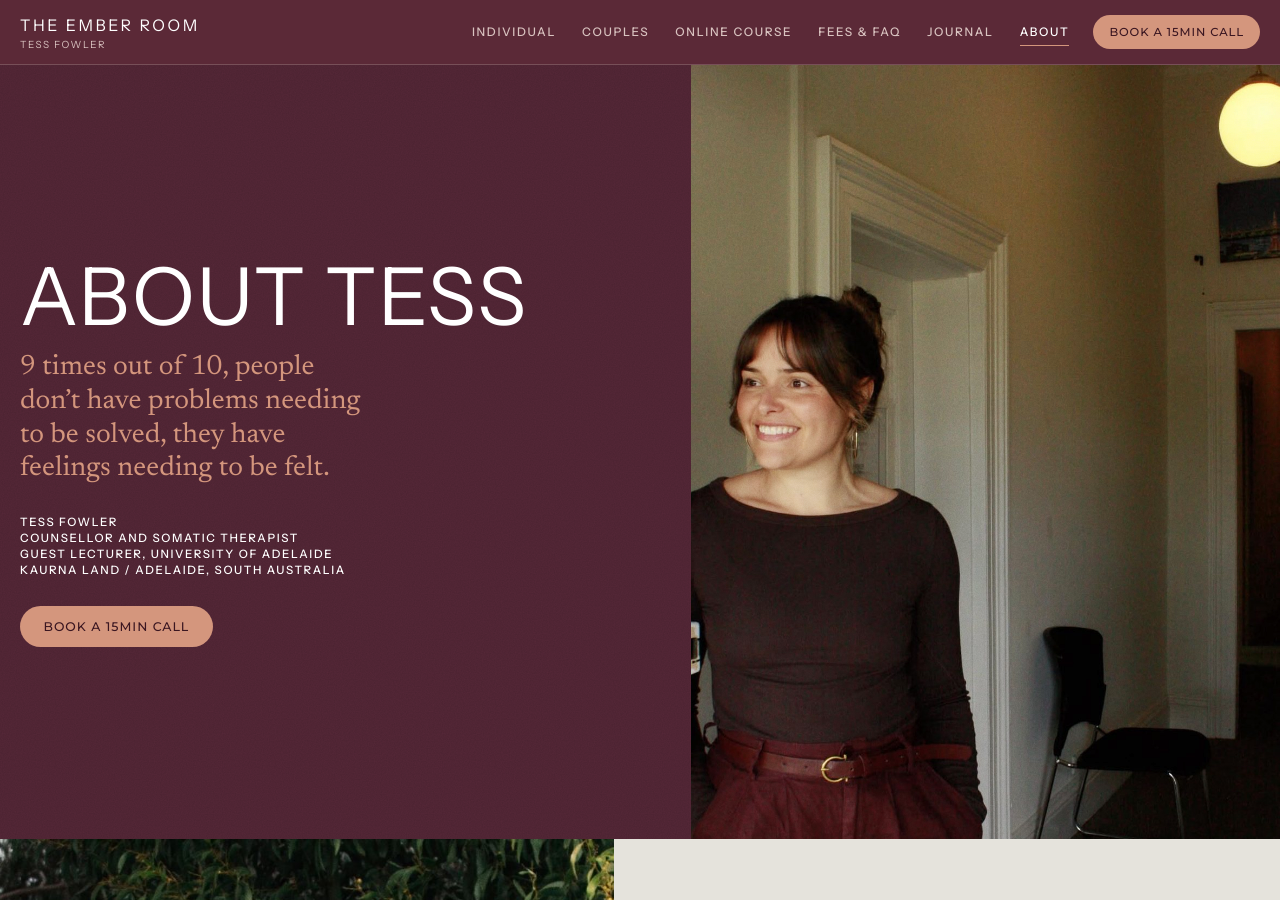
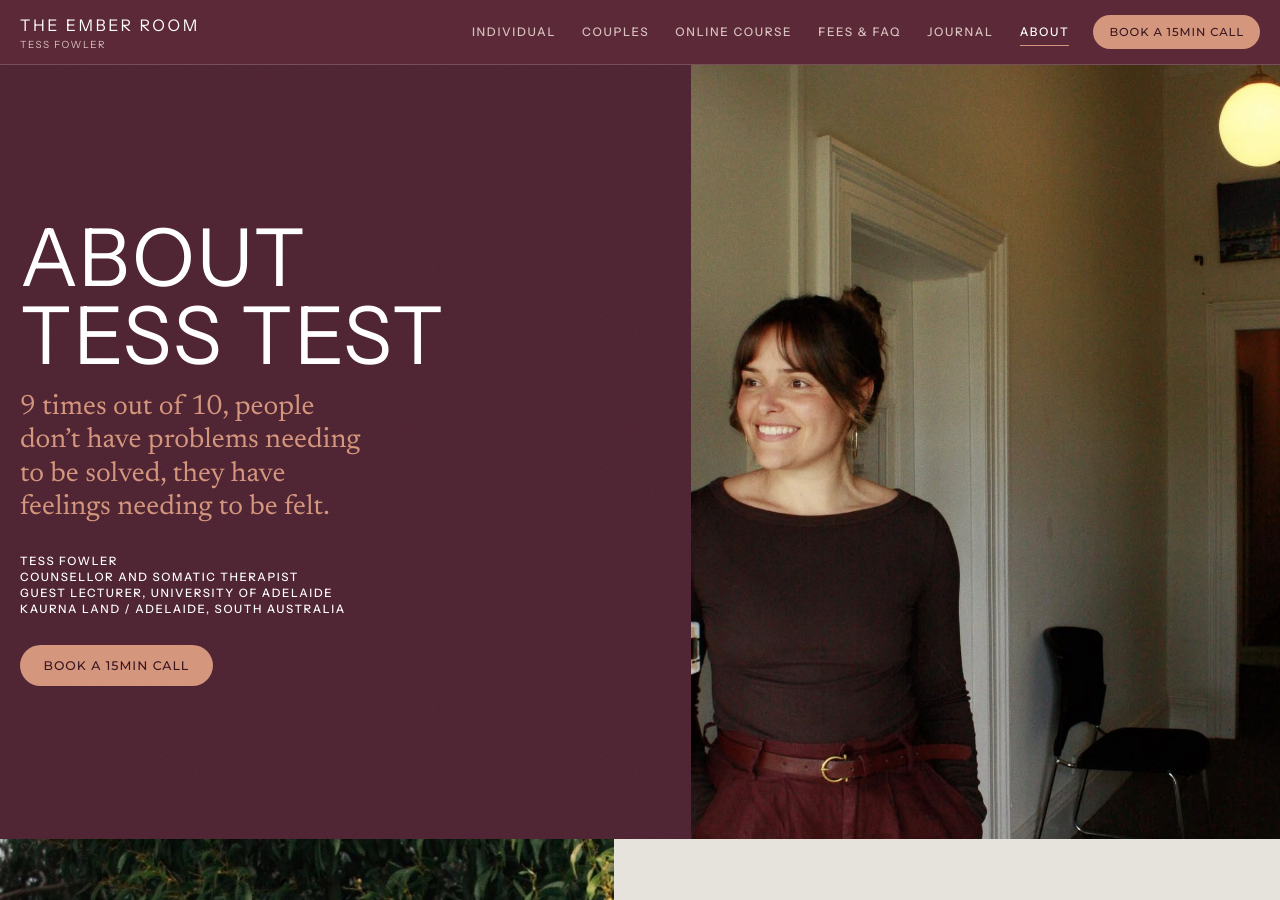
Before and after one commit to mellyanncox-ctrl/tess-ember-room, a Jekyll site: the page built from pages/about.md, in a window 1280 px wide and 900 px high. Built offline with Jekyll 4.4.1, drawn with Linux system fonts in a browser that asks for light colours; some web fonts are replaced; some of the changed lines change nothing that is shown.

Commit message:
Update pages/about.md (via Pages CMS)

```diff
--- a/pages/about.md
+++ b/pages/about.md
@@ -1,69 +1,96 @@
 ---
 title: About Tess | The Ember Room, Norwood
-description: Embers represent transformation. They burn softly with warmth, while they hold the possibility of igniting into a roaring blaze.
+description: Embers represent transformation. They burn softly with warmth,
+  while they hold the possibility of igniting into a roaring blaze.
+signup: false
+sections:
+  - type: page_hero
+    title: About Tess TEST
+    subtitle: 9 times out of 10, people don’t have problems needing to be solved,
+      they have feelings needing to be felt.
+    top_left: About
+    top_right: The Ember Room
+    facts: |-
+      Tess Fowler
+      Counsellor and somatic therapist
+      Guest lecturer, University of Adelaide
+      Kaurna Land / Adelaide, South Australia
+    buttons:
+      - label: Book a 15min Call
+        link: book.html#book-now
+        ghost: false
+        new_tab: false
+        wrap: false
+    photo: /assets/img/tess-doorway.jpg
+    photo_alt: Tess Fowler smiling in the doorway of The Ember Room in Norwood
+    photo_width: "1085"
+    photo_height: "1600"
+  - type: story
+    heading: My story
+    text: <p>For over 20 years, I’ve had a rich and fulfilling career in the
+      performing arts. Music and acting have always been about diving deep into
+      the human experience - exploring emotions, stories, and the connections
+      that shape us.</p><p>I’ve always been passionate, headstrong, and full of
+      fire. Growing up, I felt everything deeply, sometimes to my own detriment.
+      But those early years of searching, exploring, and stumbling through the
+      chaos set me on a path of discovery.</p><p>At 18, I took myself to India
+      and began a spiritual journey of seeking for meaning and purpose.</p><p>At
+      19, I went to drama school and studied performing arts for 3
+      years.</p><p>In 2024 at 33, I completed my Master’s in Counselling and
+      Psychotherapy to gain formal trauma training and broaden my scope of
+      practice. Now I focus on organically blending traditional talk based
+      therapies and somatic approaches to truly reach the core of what’s going
+      on.</p><p>My time in the creative arts has taught me the transformative
+      power of vulnerability, the value of presence, and the importance of
+      feeling emotions fully, deeply, and freely. These lessons now form the
+      foundation of my work as a therapist. The Ember Room has been running for
+      nearly 2 years now and continues to grow and evolve as my work deepens and
+      expands.</p><p>I’m an artist, a seeker, and a work in progress. Life is a
+      constant evolution of learning, unlearning, and growing - and I’m thrilled
+      to have you here for the journey.</p><p>Tess x</p>
+    photo: /assets/img/tess-garden.jpg
+    photo_alt: Tess Fowler smiling, standing in front of flowering wattle in a dark
+      top and plum trousers
+    photo_right: false
+    photo_width: "933"
+    photo_height: "1400"
+    heading_id: story-h
+    anchor: story
+  - type: panel
+    tone: plum
+    heading: About The Ember Room.
+    text: <p>Embers represent transformation. <strong>They burn softly with warmth,
+      while they hold the possibility of igniting into a roaring
+      blaze.</strong></p><p>They exist in the light and dark, <strong>in the
+      in-between space of possibility.</strong></p>
+    centred: false
+    trio:
+      - Inner Work
+      - Resilience
+      - Community
+    stacked: false
+    heading_id: ember-h
+  - type: panel
+    tone: close
+    heading: Work with me
+    text: <p>Set up a complimentary chat <strong>to ask me more.</strong></p>
+    centred: false
+    buttons:
+      - label: Book a 15min Call
+        link: book.html#book-now
+        ghost: false
+        new_tab: false
+        wrap: false
+    trio:
+      - "[days]"
+      - Norwood, SA
+      - Based on Kaurna Land
+    background:
+      kind: photo
+      preset: wattle
+      label: Wattle in flower, softly blurred
+      style: --blur:0px;--bri:.68;--pos:50% 50%
+    stacked: false
+schema: about
 data_page: about
-signup: false
-schema: about
-sections:
-- type: page_hero
-  photo: assets/img/tess-doorway.jpg
-  photo_width: '1085'
-  photo_height: '1600'
-  photo_alt: Tess Fowler smiling in the doorway of The Ember Room in Norwood
-  top_left: About
-  top_right: The Ember Room
-  facts: |-
-    Tess Fowler
-    Counsellor and somatic therapist
-    Guest lecturer, University of Adelaide
-    Kaurna Land / Adelaide, South Australia
-  title: About Tess
-  subtitle: 9 times out of 10, people don’t have problems needing to be solved, they have feelings needing to be felt.
-  buttons:
-  - label: Book a 15min Call
-    link: book.html#book-now
-- type: story
-  anchor: story
-  photo: assets/img/tess-garden.jpg
-  photo_width: '933'
-  photo_height: '1400'
-  photo_alt: Tess Fowler smiling, standing in front of flowering wattle in a dark top and plum trousers
-  heading: My story
-  heading_id: story-h
-  text: |-
-    <p>For over 20 years, I’ve had a rich and fulfilling career in the performing arts. Music and acting have always been about diving deep into the human experience - exploring emotions, stories, and the connections that shape us.</p>
-    <p>I’ve always been passionate, headstrong, and full of fire. Growing up, I felt everything deeply, sometimes to my own detriment. But those early years of searching, exploring, and stumbling through the chaos set me on a path of discovery.</p>
-    <p>At 18, I took myself to India and began a spiritual journey of seeking for meaning and purpose.</p>
-    <p>At 19, I went to drama school and studied performing arts for 3 years.</p>
-    <p>In 2024 at 33, I completed my Master’s in Counselling and Psychotherapy to gain formal trauma training and broaden my scope of practice. Now I focus on organically blending traditional talk based therapies and somatic approaches to truly reach the core of what’s going on.</p>
-    <p>My time in the creative arts has taught me the transformative power of vulnerability, the value of presence, and the importance of feeling emotions fully, deeply, and freely. These lessons now form the foundation of my work as a therapist. The Ember Room has been running for nearly 2 years now and continues to grow and evolve as my work deepens and expands.</p>
-    <p>I’m an artist, a seeker, and a work in progress. Life is a constant evolution of learning, unlearning, and growing - and I’m thrilled to have you here for the journey.</p>
-    <p>Tess x</p>
-- type: panel
-  tone: plum
-  heading: About The Ember Room.
-  heading_id: ember-h
-  text: |-
-    <p>Embers represent transformation. <b>They burn softly with warmth, while they hold the possibility of igniting into a roaring blaze.</b></p>
-    <p>They exist in the light and dark, <b>in the in-between space of possibility.</b></p>
-  trio:
-  - Inner Work
-  - Resilience
-  - Community
-- type: panel
-  tone: close
-  background:
-    kind: photo
-    preset: wattle
-    style: --blur:0px;--bri:.68;--pos:50% 50%
-    label: Wattle in flower, softly blurred
-  heading: Work with me
-  text: <p>Set up a complimentary chat <b>to ask me more.</b></p>
-  buttons:
-  - label: Book a 15min Call
-    link: book.html#book-now
-  trio:
-  - '[days]'
-  - Norwood, SA
-  - Based on Kaurna Land
 ---
```
